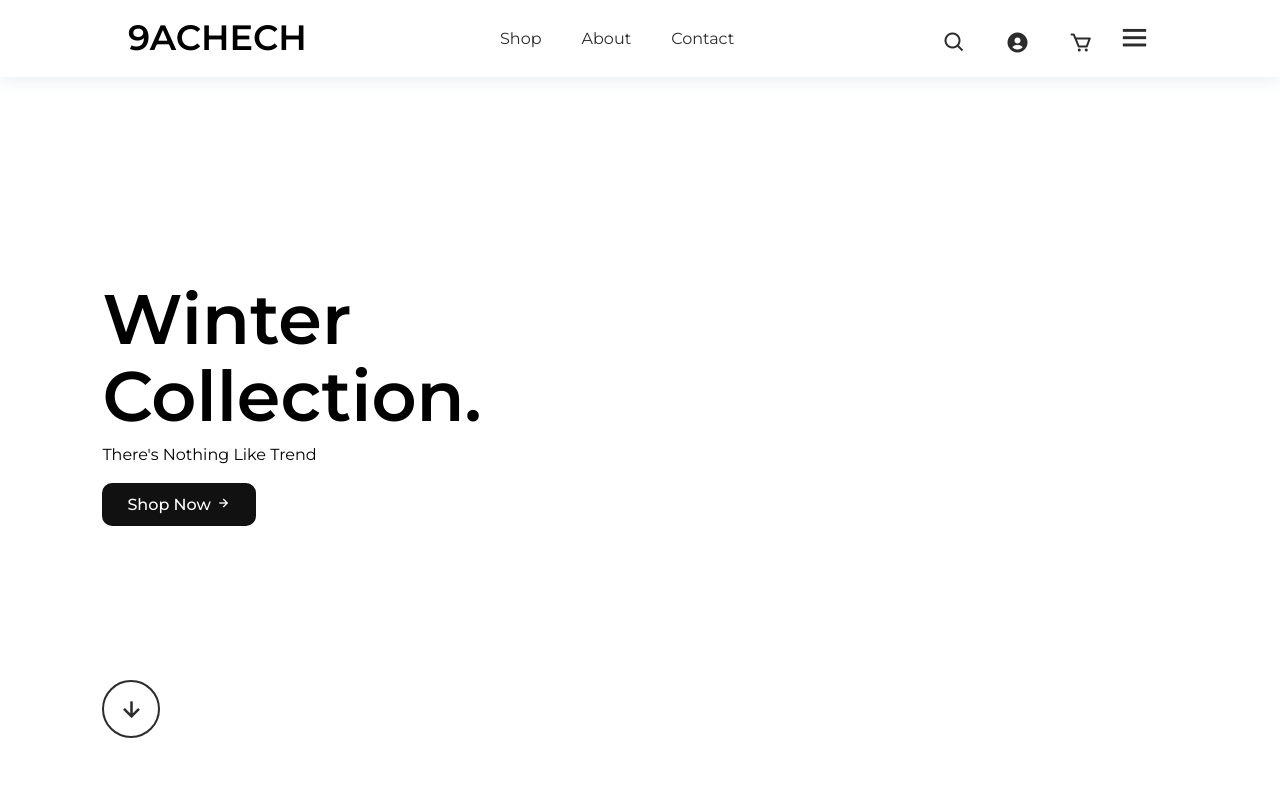
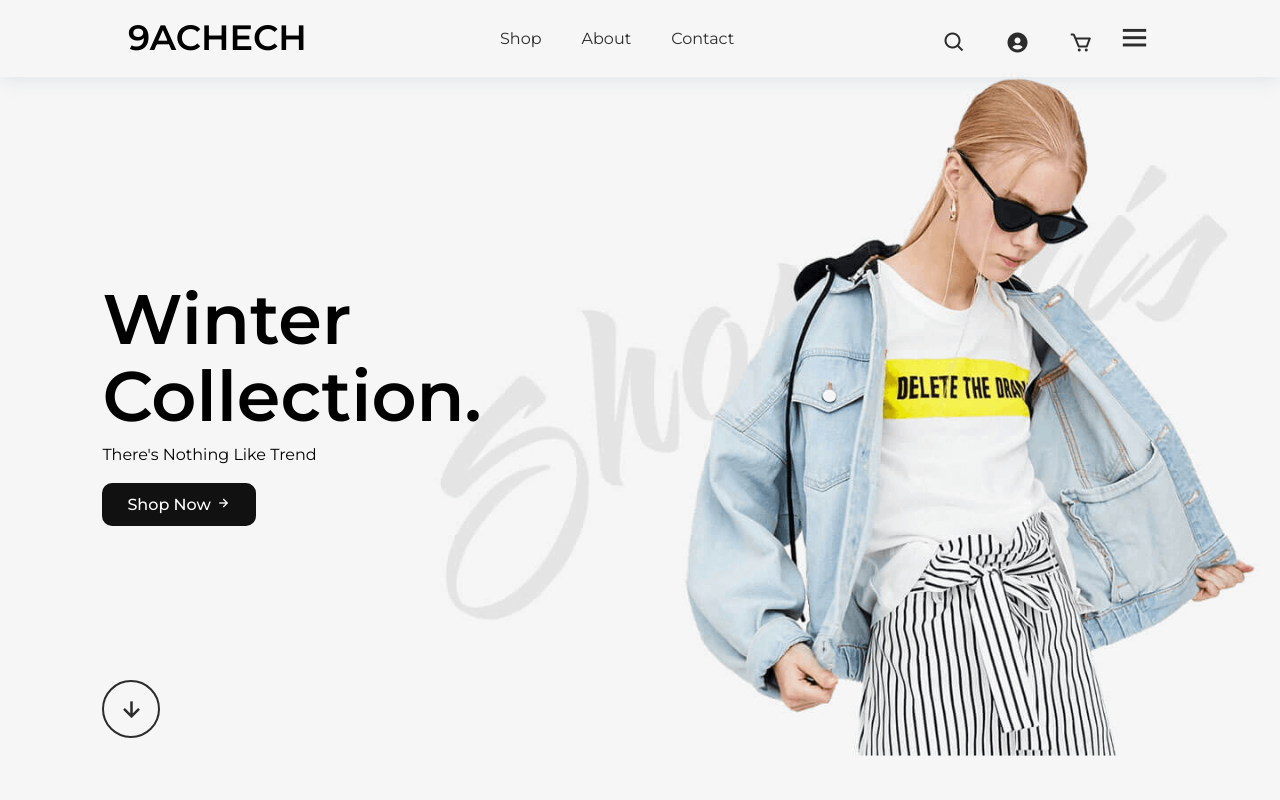
Before and after one commit to hamzamestiri/e-commerce, a plain HTML site: page index.html in a window 1280 px wide. Shown: the top 800 px of the page. Drawn offline with nearby package versions, Linux system fonts and the light colour scheme.

Commit message:
Update home.css

```diff
--- a/home.css
+++ b/home.css
@@ -71,7 +71,7 @@ section{
 .main-home{
     width: 100%;
     height: 100vh;
-    background-image: url(../ecommerce-mrewel/images/banner-3.png);
+    background-image: url(banner-3.png);
     background-position: center;
     background-size: cover;
     display: grid;
```
